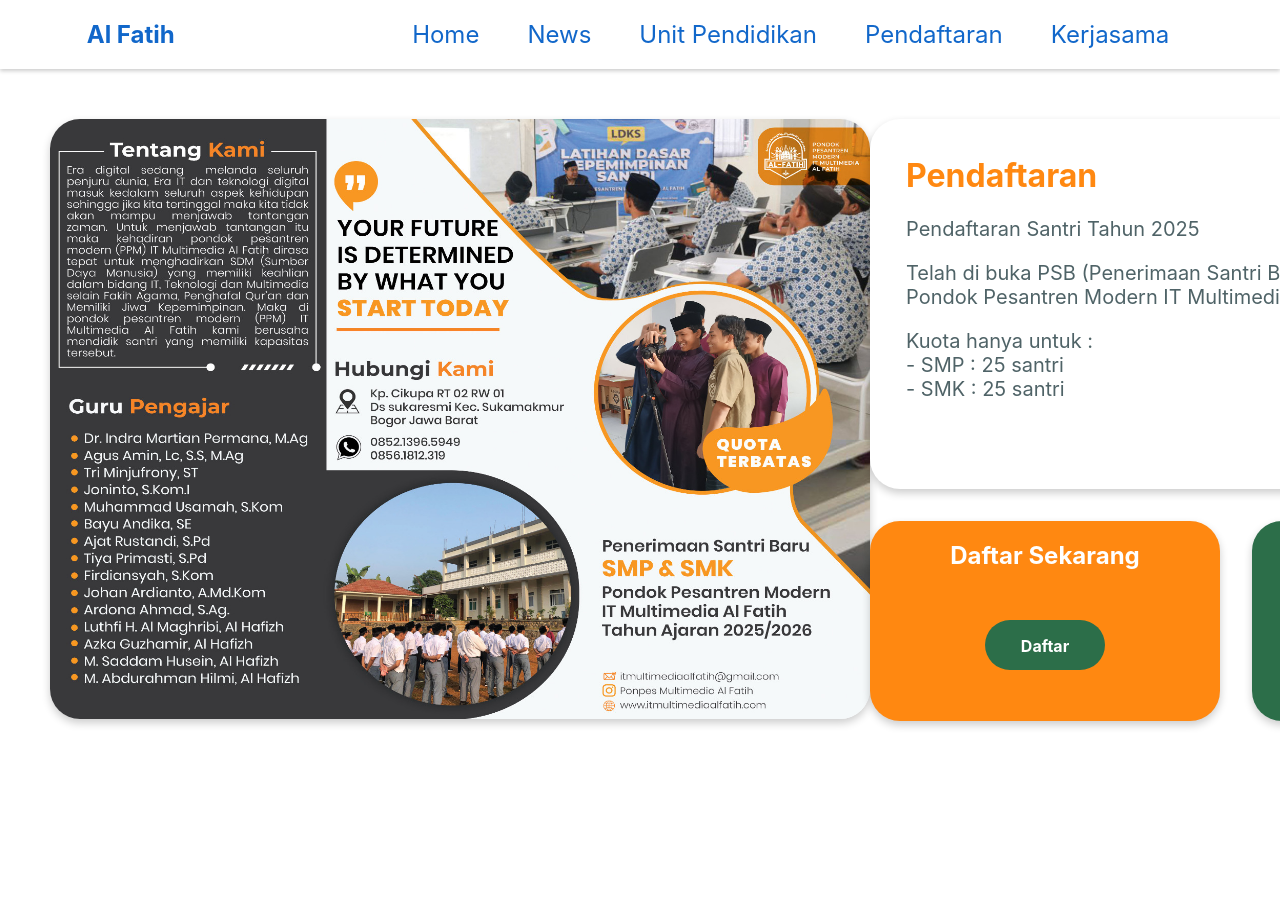
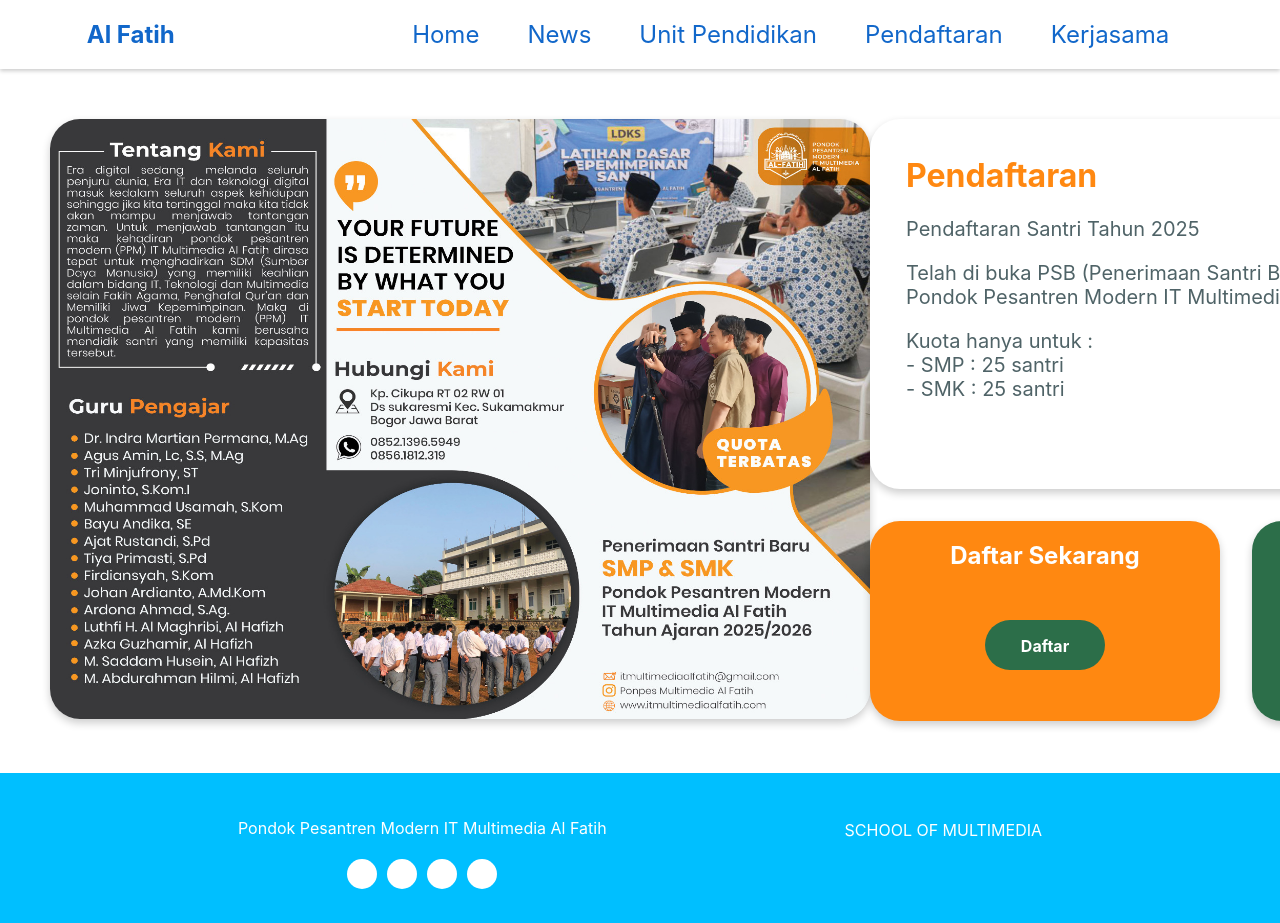
Before and after one commit to samosa76/Learn-React, a React (Create React App) app: page /Pendaftaran in a window 1280 px wide. Shown: the top 923 px of the page. Before the commit the page ends 800 px from the top, so only its background shows below. Built offline with nearby package versions, Linux system fonts and the light colour scheme.

Commit message:
create  Footer

```diff
--- a/src/Component/Footer/Footer.js
+++ b/src/Component/Footer/Footer.js
@@ -1,7 +1,20 @@
+import style from './Footer.module.css'
+
 function Footer() {
     return (
-        <div>
-
+        <div className={style.footer}>
+            <div className={style.text}>
+                <p>Pondok Pesantren Modern IT Multimedia Al Fatih</p>
+                <div className={style.img}>
+                    <div className={style.images}></div>
+                    <div className={style.images}></div>
+                    <div className={style.images}></div>
+                    <div className={style.images}></div>
+                </div>
+            </div>
+            <div className={style.name}>
+                <p>SCHOOL OF MULTIMEDIA</p>
+            </div>
         </div>
     )
 }
--- a/src/Component/Footer/Footer.module.css
+++ b/src/Component/Footer/Footer.module.css
@@ -0,0 +1,29 @@
+.footer {
+    background-color: deepskyblue;
+    height: 150px;
+    display: flex;
+    align-items: center;
+    justify-content: space-evenly;
+}
+
+.img {
+    display: flex;
+    justify-content: center;
+}
+
+.images {
+    margin: 5px;
+    background-color: white;
+    border-radius: 30px;
+    height: 30px;
+    width: 30px;
+}
+
+.text {
+    color: white;
+}
+
+.name {
+    color: white;
+    margin-bottom: 35px;
+}
--- a/src/Pages/Pendaftaran.js
+++ b/src/Pages/Pendaftaran.js
@@ -1,11 +1,13 @@
 import ContentPendaftaran from "../Component/ContentPendaftaran/ContentPendaftaran";
+import Footer from "../Component/Footer/Footer";
 
 
 
 function Pendaftaran() {
     return (
         <div>
-           <ContentPendaftaran/>
+            <ContentPendaftaran />
+            <Footer />
         </div>
     );
 }
```
